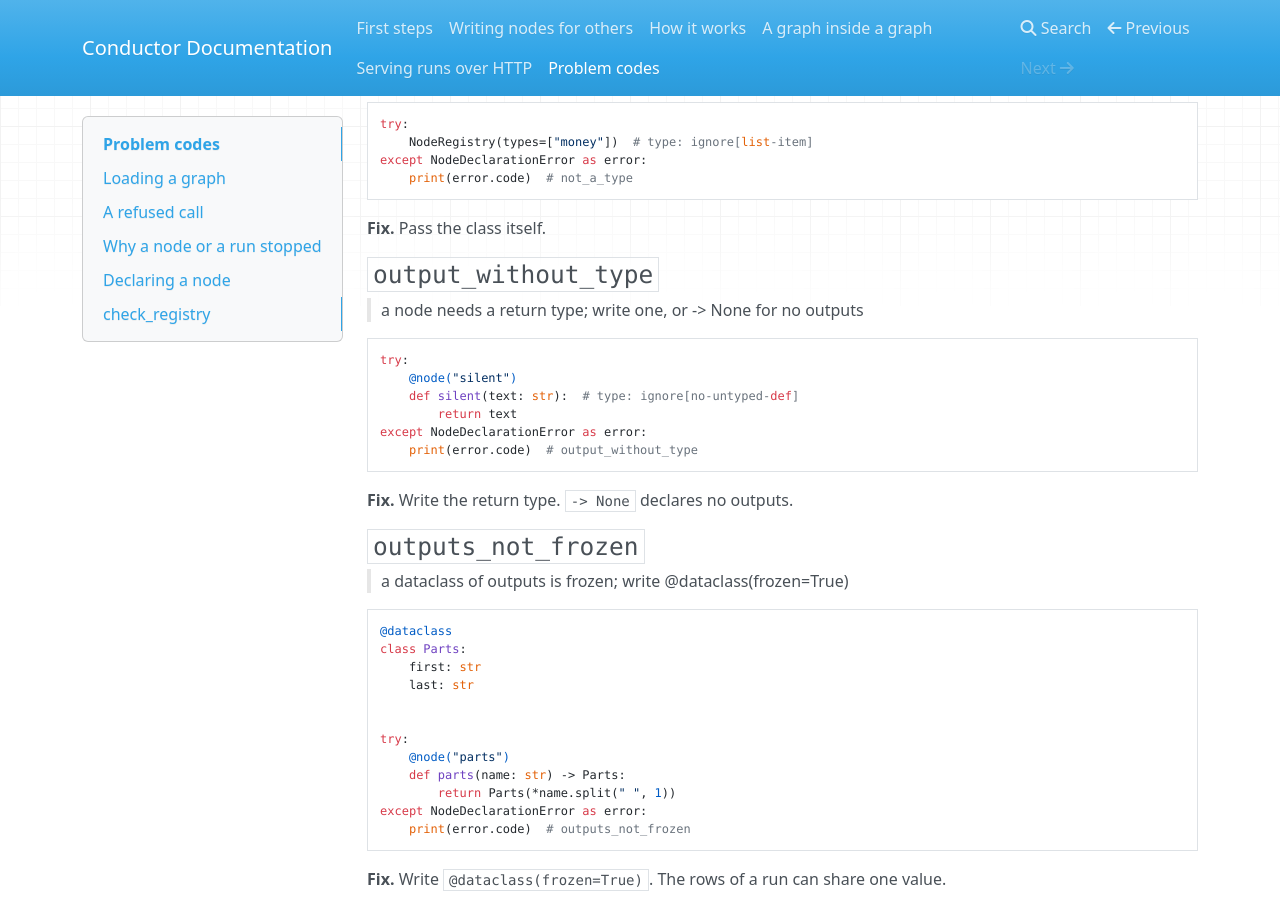
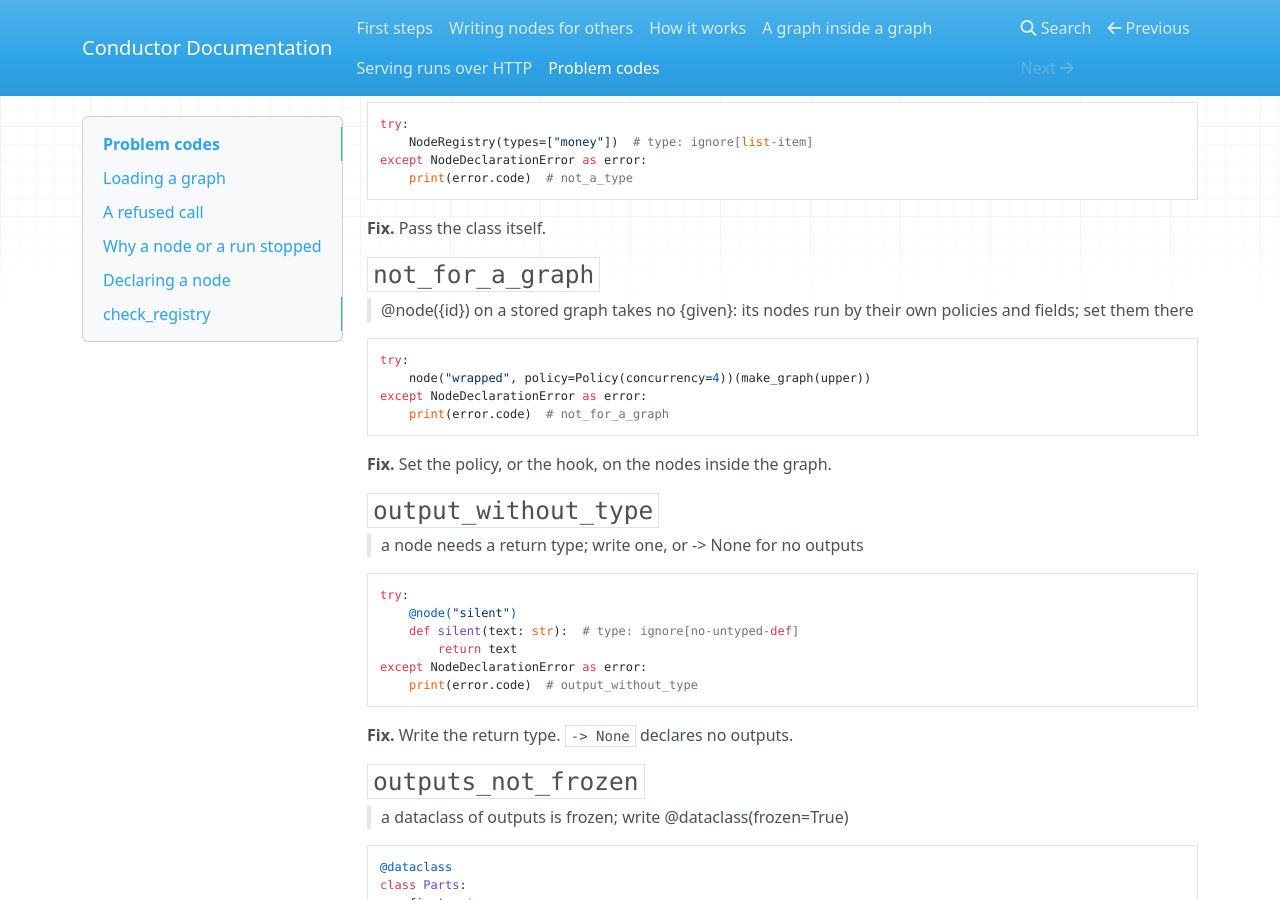
Before and after one commit to syv-ai/conductor, an MkDocs documentation site: the page built from docs/problems.md, in a window 1280 px wide and 900 px high, scrolled down 22482 px. Built offline with MkDocs 1.6.1, drawn with Linux system fonts in a browser that asks for light colours; nearby versions of some CDN libraries.

Commit message:
fix: @node on a stored graph refuses a policy or a hook as not_for_a_graph, since its own nodes run by theirs

````diff
--- a/docs/problems.md
+++ b/docs/problems.md
@@ -1162,6 +1162,19 @@ except NodeDeclarationError as error:
 
 **Fix.** Pass the class itself.
 
+### `not_for_a_graph`
+
+> @node({id}) on a stored graph takes no {given}: its nodes run by their own policies and fields; set them there
+
+```python
+try:
+    node("wrapped", policy=Policy(concurrency=4))(make_graph(upper))
+except NodeDeclarationError as error:
+    print(error.code)  # not_for_a_graph
+```
+
+**Fix.** Set the policy, or the hook, on the nodes inside the graph.
+
 ### `output_without_type`
 
 > a node needs a return type; write one, or -> None for no outputs
````
Also changed, not shown: CHANGELOG.md (+2 -1 lines), docs/design.md (+1 -1 lines), 3 other files.
